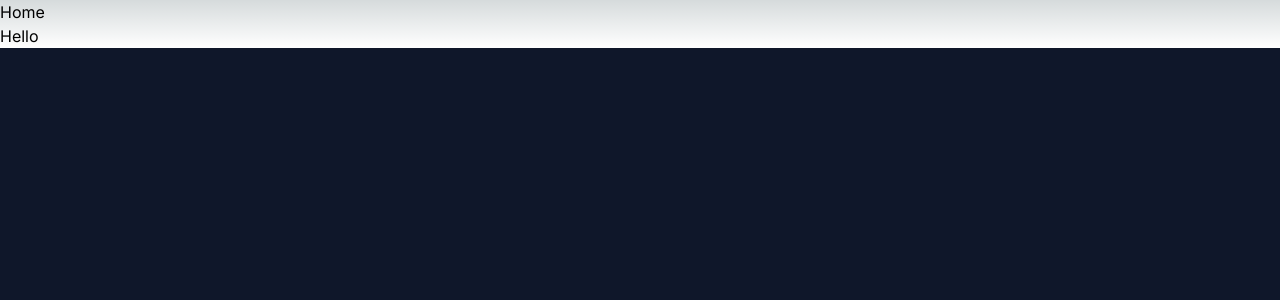
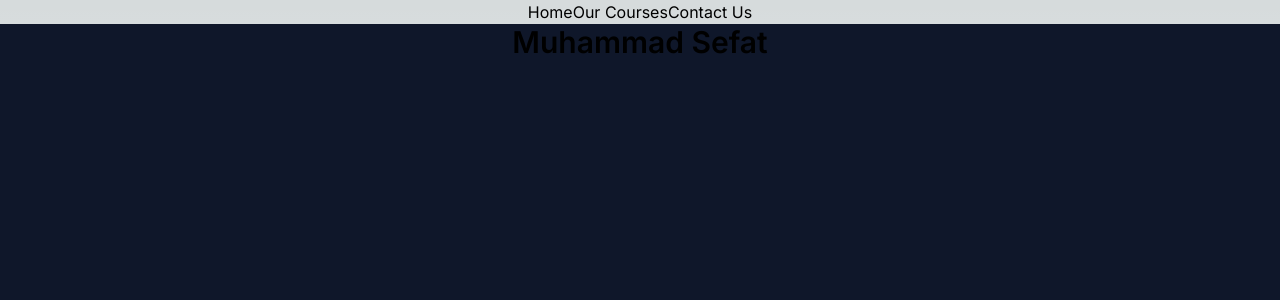
Before and after one commit to Muhammad-sefat/Music_With_Next.js, a Next.js app: page / in a window 1280 px wide. Shown: the top 300 px of the page. Built offline with nearby package versions, Linux system fonts and the light colour scheme.

Commit message:
Complete navbar

```diff
--- a/src/Components/Navbar.tsx
+++ b/src/Components/Navbar.tsx
@@ -12,9 +12,27 @@ const Navbar = ({ className }: { className?: string }) => {
     >
       <Menu setActive={setActive}>
         <Link href={"/"}>
-          <MenuItem setActive={setActive} active={active} item="Home">
-            Hello
-          </MenuItem>
+          <MenuItem
+            setActive={setActive}
+            active={active}
+            item="Home"
+          ></MenuItem>
+        </Link>
+        <MenuItem setActive={setActive} active={active} item="Our Courses">
+          <div className="flex flex-col space-y-4 text-sm">
+            <HoveredLink href="/courses">All Courses</HoveredLink>
+            <HoveredLink href="/courses">Basic Music Theory</HoveredLink>
+            <HoveredLink href="/courses">Advance Composition</HoveredLink>
+            <HoveredLink href="/courses">Song Writing</HoveredLink>
+            <HoveredLink href="/courses">Music Production</HoveredLink>
+          </div>
+        </MenuItem>
+        <Link href={"/contact"}>
+          <MenuItem
+            setActive={setActive}
+            active={active}
+            item="Contact Us"
+          ></MenuItem>
         </Link>
       </Menu>
     </div>
--- a/src/Components/ui/navbar-menu.tsx
+++ b/src/Components/ui/navbar-menu.tsx
@@ -38,7 +38,7 @@ export const MenuItem = ({
           animate={{ opacity: 1, scale: 1, y: 0 }}
           transition={transition}
         >
-          {active === item && (
+          {active === item && children && (
             <div className="absolute top-[calc(100%_+_1.2rem)] left-1/2 transform -translate-x-1/2 pt-4">
               <motion.div
                 transition={transition}
--- a/src/app/layout.tsx
+++ b/src/app/layout.tsx
@@ -16,9 +16,11 @@ export default function RootLayout({
   children: React.ReactNode;
 }>) {
   return (
-    <html lang="en" className="bg-slate-900">
+    <html lang="en" className="dark bg-slate-900">
       <body className={inter.className}>
-        <Navbar />
+        <div className="relative w-full flex justify-center items-center">
+          <Navbar />
+        </div>
         {children}
       </body>
     </html>
--- a/src/app/page.tsx
+++ b/src/app/page.tsx
@@ -1,7 +1,9 @@
 export default function Home() {
   return (
     <>
-      <h1 className="text-3xl font-semibold text-center mt-5"></h1>
+      <main className="bg-slate-900 h-screen">
+        <h1 className="text-3xl font-semibold text-center">Muhammad Sefat</h1>
+      </main>
     </>
   );
 }
--- a/tailwind.config.ts
+++ b/tailwind.config.ts
@@ -6,6 +6,7 @@ const config: Config = {
     "./src/components/**/*.{js,ts,jsx,tsx,mdx}",
     "./src/app/**/*.{js,ts,jsx,tsx,mdx}",
   ],
+  darkMode: "class",
   theme: {
     extend: {
       backgroundImage: {
```
